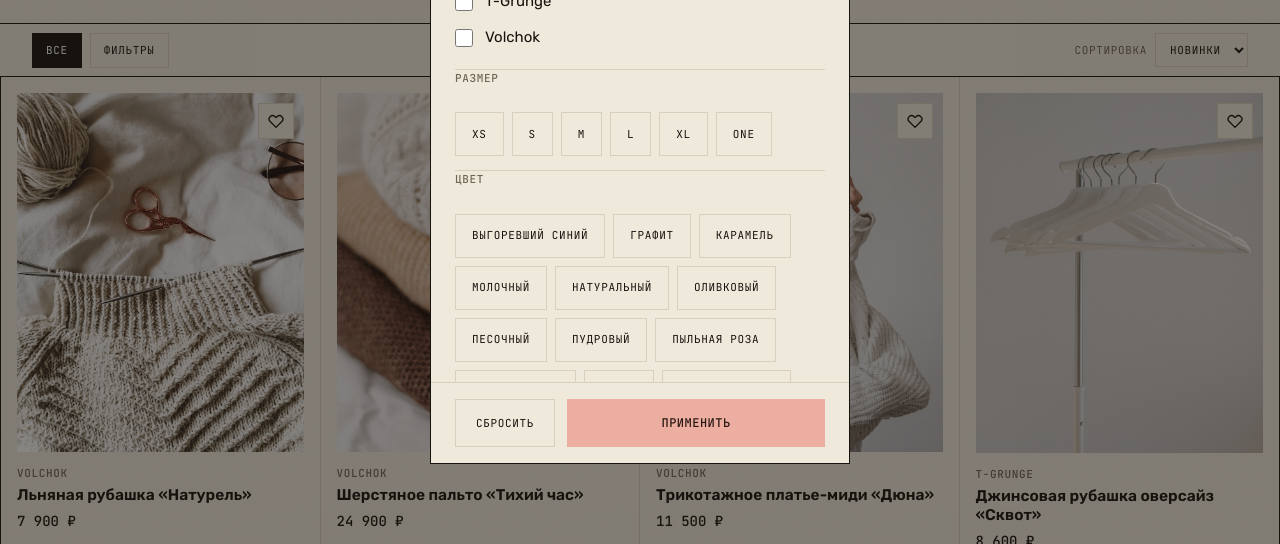
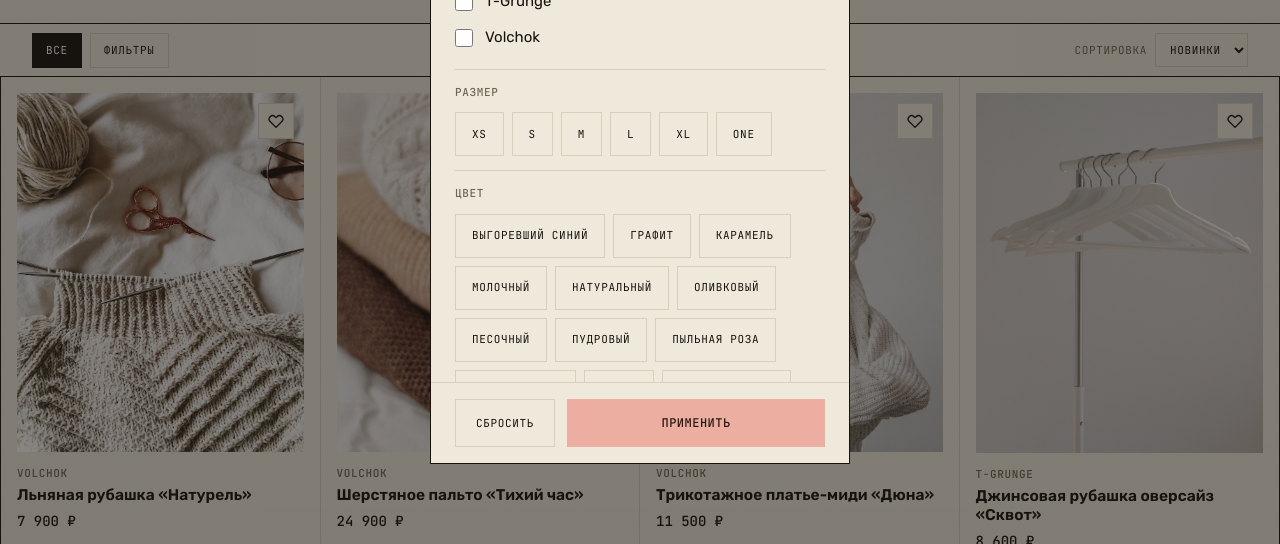
Before and after one commit to AlexandrNemkov/baza, a Next.js app: page /catalog in a window 1280 px wide. Both pictures are taken after a click on the button "ФИЛЬТРЫ". Shown: the part 256-800 px from the top of the page. Built offline with nearby package versions, Linux system fonts and the light colour scheme.

Commit message:
fix(c): fieldset legend spacing — margin-top for above-heading, small padding-top below (uniform groups)

```diff
--- a/src/components/Filters.module.css
+++ b/src/components/Filters.module.css
@@ -81,17 +81,20 @@
 /* Группа фасетов */
 .group {
   border: 0;
-  margin: 0;
-  /* Над заголовком 24px (как у Бренда: 14 от .body + 10), заголовок вплотную
-     к контенту. У всех групп одинаково. */
-  padding: 24px 0 14px;
+  /* ВАЖНО: это <fieldset> с <legend>. padding-top создаёт отступ МЕЖДУ
+     заголовком и контентом (legend прибит к верхней кромке), а отступ НАД
+     заголовком даёт только margin-top. Поэтому:
+       margin-top: 14  → воздух над заголовком (от разделителя выше)
+       padding-top: 10 → заголовок вплотную к контенту */
+  margin: 14px 0 0;
+  padding: 10px 0 14px;
   border-bottom: 1px solid var(--line);
 }
 
-/* Первая группа (Бренд) уже получает 14px сверху от .body — здесь 10,
-   чтобы суммарно над «Бренд» было те же 24px, что и у остальных. */
+/* Первая группа (Бренд) получает 14px сверху от .body — свой margin убираем,
+   чтобы не было двойного отступа. */
 .group:first-of-type {
-  padding-top: 10px;
+  margin-top: 0;
 }
 
 .group:last-child {
```
